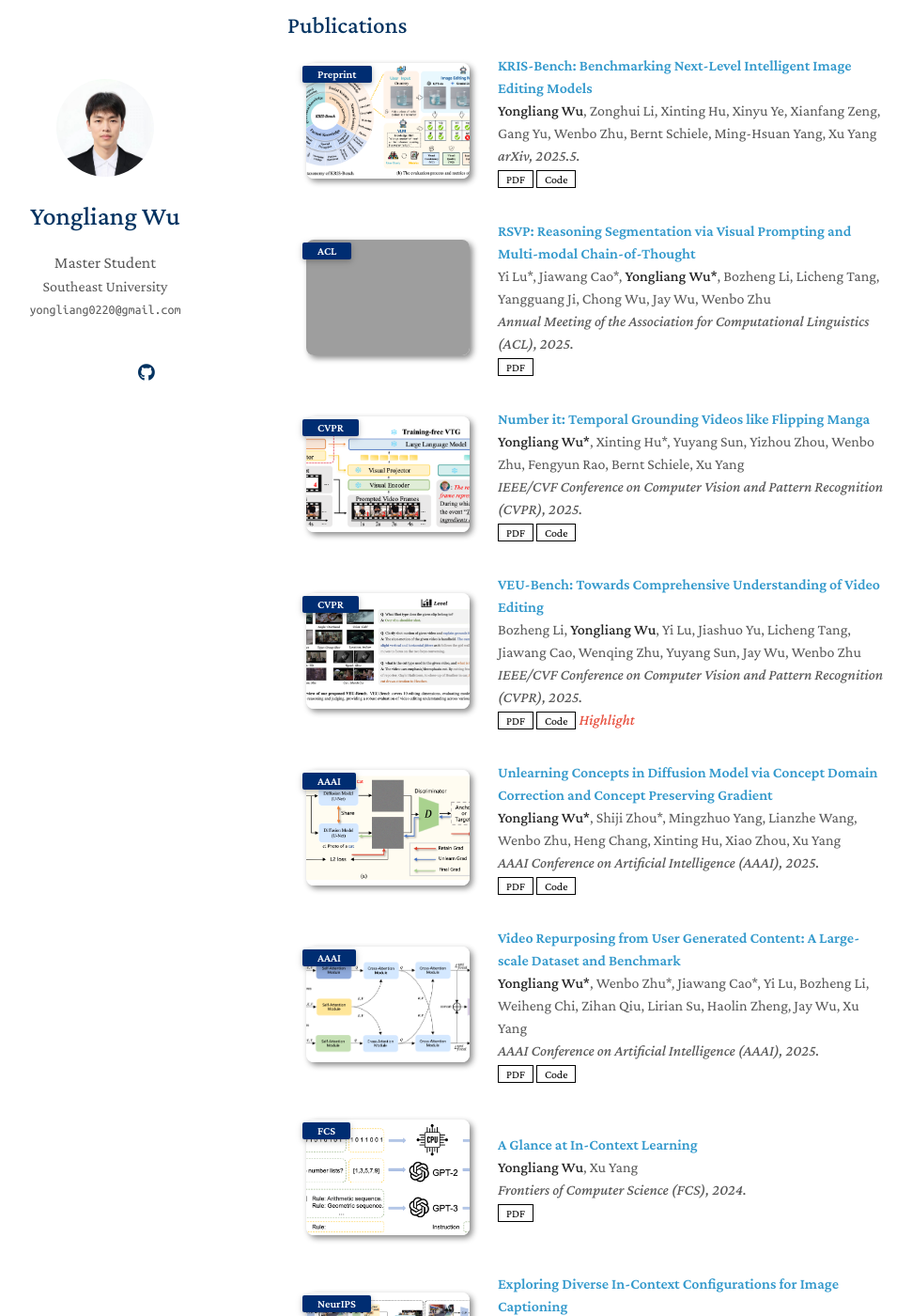
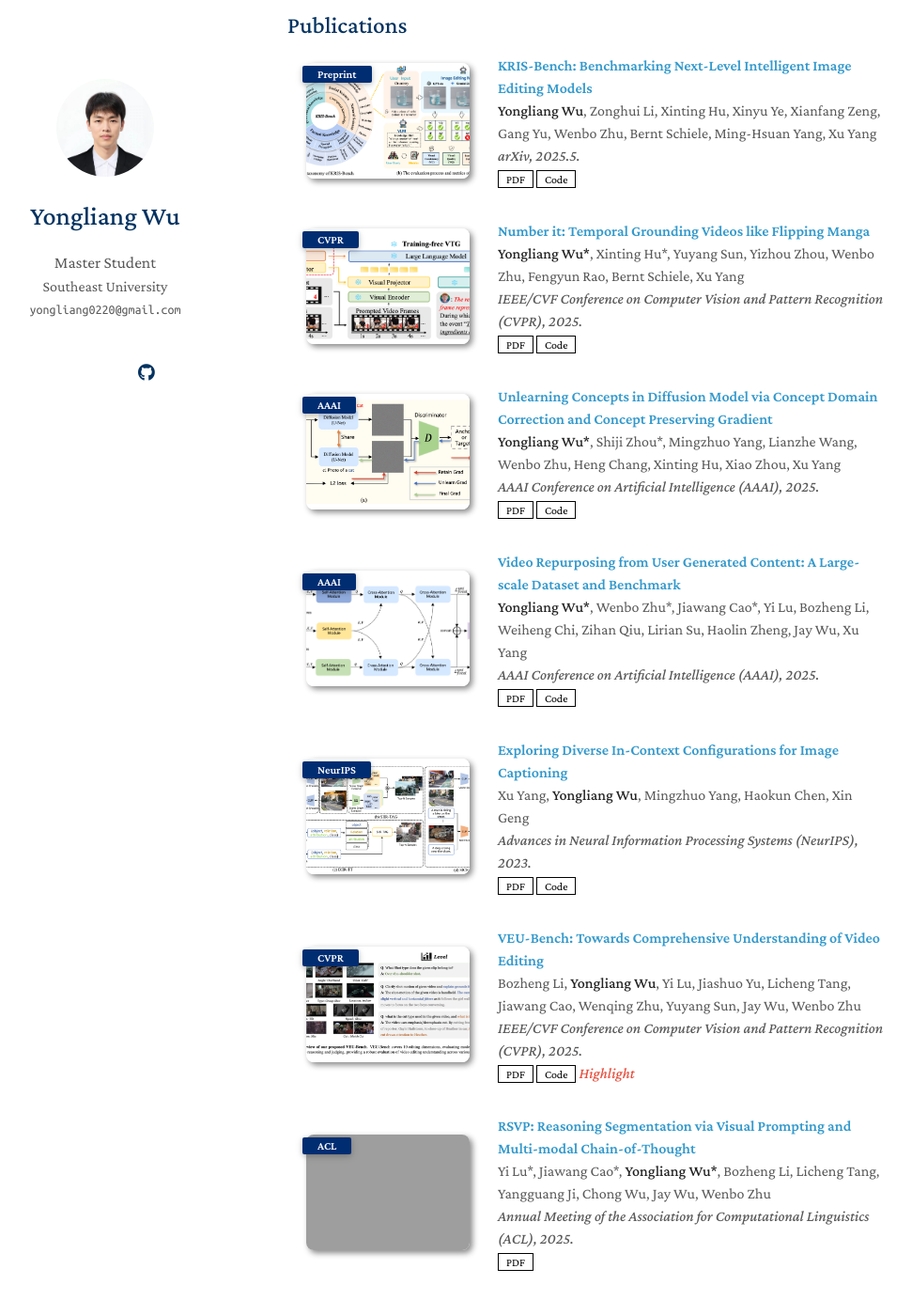
Before and after one commit to yongliang-wu/yongliang-wu.github.io, a Jekyll site: the page built from index.md, in a window 1280 px wide and 1400 px high, scrolled down 573 px. Shown: the whole window at 94% size, without its empty margins (164-1135 px from the left). Built offline with Jekyll 4.4.1, drawn with Linux system fonts in a browser that asks for light colours; nearby versions of some CDN libraries; a style sheet for code colours, icons or effects is not loaded; our own code applies the rules of GitHub Pages for plain Markdown files; grey boxes are pictures that could not be loaded.

Commit message:
update pub

```diff
--- a/_data/publications.yml
+++ b/_data/publications.yml
@@ -7,13 +7,6 @@ main:
     image: ./assets/img/kris-bench.png
     code: https://yongliang-wu.github.io/kris_bench_project_page/
 
-  - title: "RSVP: Reasoning Segmentation via Visual Prompting and Multi-modal Chain-of-Thought"
-    authors: "Yi Lu*, Jiawang Cao*, <strong>Yongliang Wu*</strong>, Bozheng Li, Licheng Tang, Yangguang Ji, Chong Wu, Jay Wu, Wenbo Zhu"
-    conference_short: ACL
-    conference: "Annual Meeting of the Association for Computational Linguistics (ACL), 2025."
-    pdf: https://arxiv.org/abs/2506.04277
-    image: ./assets/img/rsvp.png
-
   - title: "Number it: Temporal Grounding Videos like Flipping Manga"
     authors: "<strong>Yongliang Wu*</strong>, Xinting Hu*, Yuyang Sun, Yizhou Zhou, Wenbo Zhu, Fengyun Rao, Bernt Schiele, Xu Yang"
     conference_short: CVPR
@@ -21,15 +14,6 @@ main:
     pdf: https://arxiv.org/abs/2411.10332
     code: https://github.com/yongliang-wu/NumPro
     image: ./assets/img/numpro.png
-
-  - title: "VEU-Bench: Towards Comprehensive Understanding of Video Editing"
-    authors: "Bozheng Li, <strong>Yongliang Wu</strong>, Yi Lu, Jiashuo Yu, Licheng Tang, Jiawang Cao, Wenqing Zhu, Yuyang Sun, Jay Wu, Wenbo Zhu"
-    conference_short: CVPR
-    conference: "IEEE/CVF Conference on Computer Vision and Pattern Recognition (CVPR), 2025. "
-    image: ./assets/img/veu-bench.png
-    pdf: https://arxiv.org/abs/2504.17828
-    code: https://labazh.github.io/VEU-Bench.github.io/
-    notes: Highlight
 
   - title: "Unlearning Concepts in Diffusion Model via Concept Domain Correction and Concept Preserving Gradient"
     authors: "<strong>Yongliang Wu*</strong>, Shiji Zhou*, Mingzhuo Yang, Lianzhe Wang, Wenbo Zhu, Heng Chang, Xinting Hu, Xiao Zhou, Xu Yang"
@@ -47,13 +31,6 @@ main:
     code: https://github.com/yongliang-wu/Repurpose
     image: ./assets/img/repurpose.png
 
-  - title: "A Glance at In-Context Learning"
-    authors: "<strong>Yongliang Wu</strong>, Xu Yang"
-    conference_short: FCS
-    conference: "Frontiers of Computer Science (FCS), 2024."
-    pdf: https://link.springer.com/article/10.1007/s11704-024-40013-9
-    image: ./assets/img/FCS2024.png
-
   - title: "Exploring Diverse In-Context Configurations for Image Captioning"
     authors: "Xu Yang, <strong>Yongliang Wu</strong>, Mingzhuo Yang, Haokun Chen, Xin Geng"
     conference_short: NeurIPS
@@ -61,3 +38,19 @@ main:
     pdf: https://arxiv.org/abs/2305.14800
     code: https://github.com/yongliang-wu/ExploreCfg
     image: ./assets/img/NeurIPS2023.png
+
+  - title: "VEU-Bench: Towards Comprehensive Understanding of Video Editing"
+    authors: "Bozheng Li, <strong>Yongliang Wu</strong>, Yi Lu, Jiashuo Yu, Licheng Tang, Jiawang Cao, Wenqing Zhu, Yuyang Sun, Jay Wu, Wenbo Zhu"
+    conference_short: CVPR
+    conference: "IEEE/CVF Conference on Computer Vision and Pattern Recognition (CVPR), 2025. "
+    image: ./assets/img/veu-bench.png
+    pdf: https://arxiv.org/abs/2504.17828
+    code: https://labazh.github.io/VEU-Bench.github.io/
+    notes: Highlight
+
+  - title: "RSVP: Reasoning Segmentation via Visual Prompting and Multi-modal Chain-of-Thought"
+    authors: "Yi Lu*, Jiawang Cao*, <strong>Yongliang Wu*</strong>, Bozheng Li, Licheng Tang, Yangguang Ji, Chong Wu, Jay Wu, Wenbo Zhu"
+    conference_short: ACL
+    conference: "Annual Meeting of the Association for Computational Linguistics (ACL), 2025."
+    pdf: https://arxiv.org/abs/2506.04277
+    image: ./assets/img/rsvp.png
```
